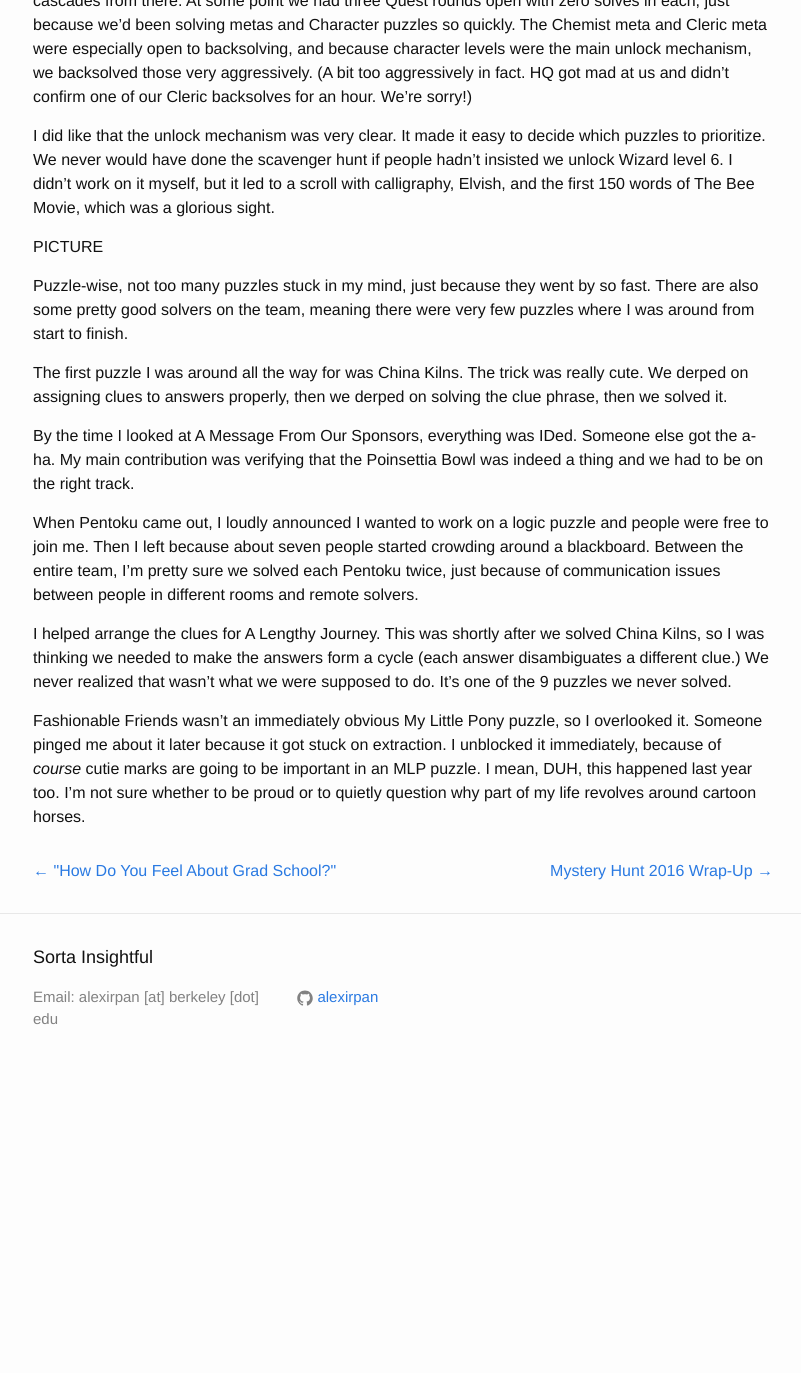
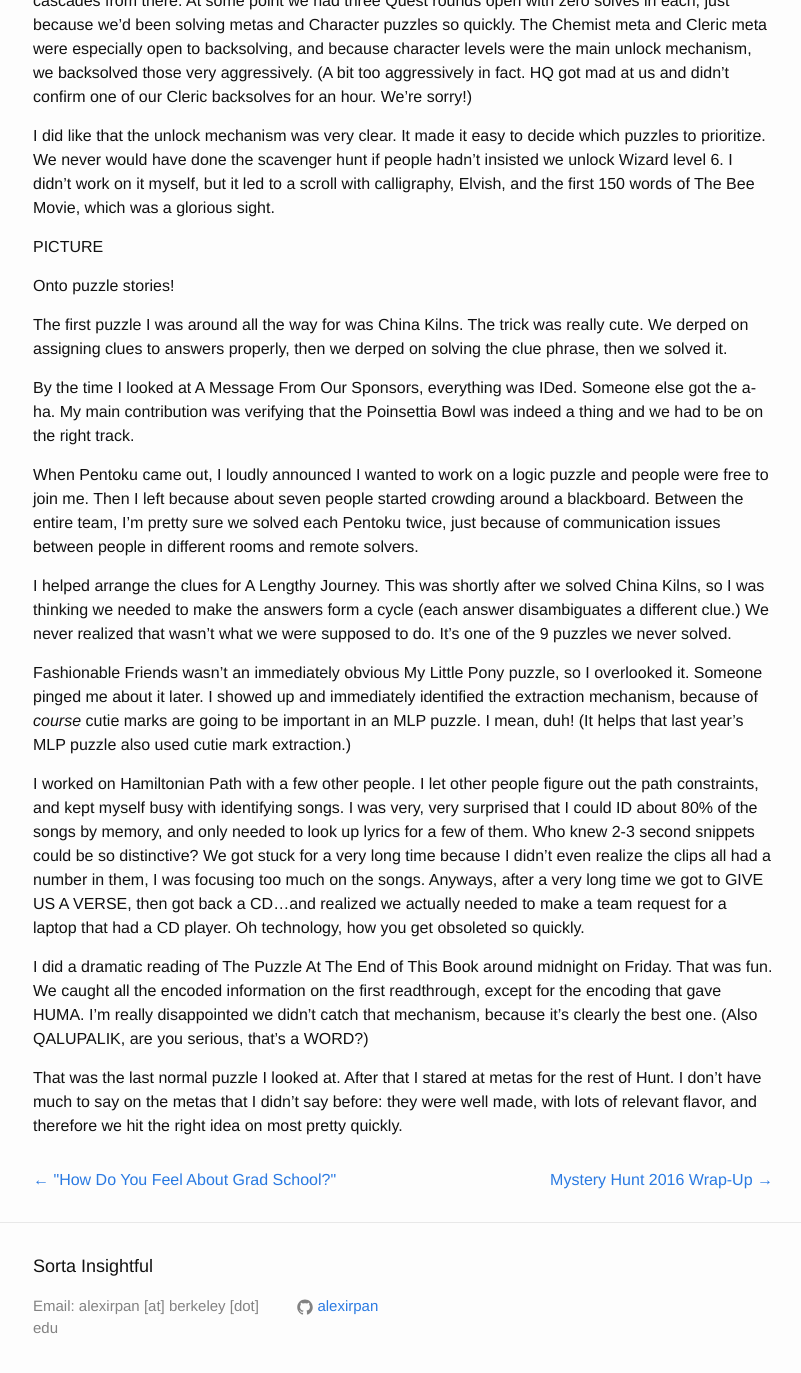
Before and after one commit to alexirpan/alexirpan.github.io, a Jekyll site: the page built from _posts/2017-01-17-mh-2017.markdown, in a window 1280 px wide and 1400 px high, scrolled down 1080 px. Shown: the top 1373 px of the window, without its empty margins (237-1038 px from the left). Built offline with Jekyll 4.4.1, drawn with Linux system fonts in a browser that asks for light colours; before the commit the page ends 2171 px from its top, so only the background shows below that.

Commit message:
Eh, good enough

```diff
--- a/_posts/2017-01-17-mh-2017.markdown
+++ b/_posts/2017-01-17-mh-2017.markdown
@@ -67,9 +67,7 @@ of The Bee Movie, which was a glorious sight.
 
 PICTURE
 
-Puzzle-wise, not too many puzzles stuck in my mind, just because they went by
-so fast. There are also some pretty good solvers on the team, meaning there were
-very few puzzles where I was around from start to finish.
+Onto puzzle stories!
 
 The first puzzle I was around all the way for was China Kilns. The trick was
 really cute. We derped on assigning clues to answers properly, then we derped on
@@ -91,8 +89,28 @@ a cycle (each answer disambiguates a different clue.) We never
 realized that wasn't what we were supposed to do. It's one of the 9 puzzles we never solved.
 
 Fashionable Friends wasn't an immediately obvious My Little Pony puzzle, so I
-overlooked it. Someone pinged me about it later because it got stuck on
-extraction. I unblocked it immediately, because of *course* cutie marks are
-going to be important in an MLP puzzle. I mean, DUH, this happened last year
-too. I'm not sure whether to be proud or to quietly question why part of my life revolves around cartoon
-horses.
+overlooked it. Someone pinged me about it later. I showed up and immediately
+identified the extraction mechanism, because of *course* cutie marks are
+going to be important in an MLP puzzle. I mean, duh! (It helps that last year's
+MLP puzzle also used cutie mark extraction.)
+
+I worked on Hamiltonian Path with a few other people. I let other people figure
+out the path constraints, and kept myself busy with identifying songs. I was
+very, very surprised that I could ID about 80% of the songs by memory, and only
+needed to look up lyrics for a few of them. Who knew 2-3 second snippets could
+be so distinctive? We got stuck for a very long time because I didn't even
+realize the clips all had a number in them, I was focusing too much on the songs.
+Anyways, after a very long time we got to GIVE US A VERSE, then got back a CD...and
+realized we actually needed to make a team request for a laptop that had
+a CD player. Oh technology, how you get obsoleted so quickly.
+
+I did a dramatic reading of The Puzzle At The End of This Book around midnight
+on Friday. That was fun. We caught all the encoded information on the first readthrough,
+except for the encoding that gave HUMA. I'm really disappointed we didn't catch
+that mechanism, because it's clearly the best one.
+(Also QALUPALIK, are you serious, that's a WORD?)
+
+That was the last normal puzzle I looked at. After that I stared at metas for
+the rest of Hunt. I don't have much to say on the metas that I didn't say before:
+they were well made, with lots of relevant flavor, and therefore we hit the
+right idea on most pretty quickly.
```
